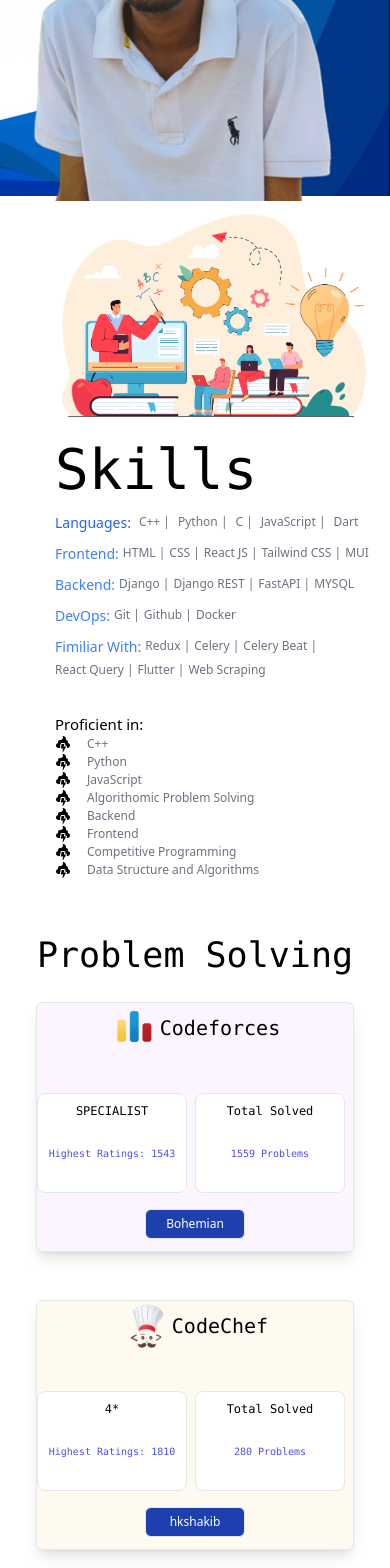
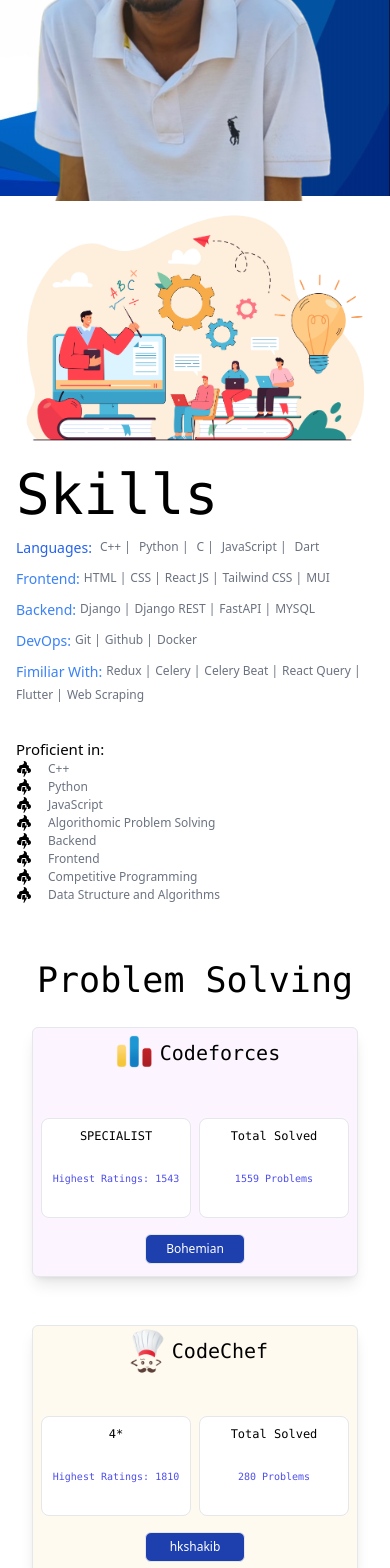
Before and after one commit to hkshakib/portfolio, a React (Create React App) app: page / in a window 390 px wide. Shown: the part 432-2000 px from the top of the page. Built offline with nearby package versions, Linux system fonts and the light colour scheme; what tailwindcss-font-inter would draw is missing.

Commit message:
fix: some responsive issues

```diff
--- a/src/App.js
+++ b/src/App.js
@@ -16,7 +16,7 @@
 
       <Navbar />
 
-      <section id="home" className="flex pt-[50px] items-center justify-center z-1 relative">
+      <section id="home" className="flex pt-[50px] items-center justify-center z-0 relative">
         <Home />
       </section>
 
--- a/src/components/Navbar.jsx
+++ b/src/components/Navbar.jsx
@@ -8,7 +8,7 @@
 
   useEffect(() => {
     const handleScroll = () => {
-      const isScrolled = window.scrollY > 0;
+      const isScrolled = window.scrollY > 500;
       setIsNavbarSticky(isScrolled);
     };
 
@@ -23,7 +23,7 @@
 
 
   const toggleMenu = () => {
-    setMenuOpen(!menuOpen);
+    setMenuOpen(!menuOpen && isNavbarSticky);
   };
 
   return (
@@ -75,15 +75,15 @@
           className='flex text-black cursor-pointer hover:text-gray-600 '
           onClick={toggleMenu}
         >
-          {menuOpen ? <AiOutlineMenu /> : <AiOutlineMenu />}
+          { menuOpen ? <AiOutlineMenu /> : <AiOutlineMenu />}
         </button>
       </div>
 
 
 
       {menuOpen && (
-        <div className='lg:hidden absolute top-16 left-0 right-0 bg-gray-400 z-1000000 w-[100%] transition-all duration-500 ease-in'>
-          <ul className='flex flex-col gap-4 text-[10px] text-[#f2f4f8] transition-all duration-500 ease-in p-4'>
+        <div className='lg:hidden absolute top-16 left-0 right-0 bg-white z-1000000 w-[100%] transition-all duration-500 ease-in z-1000'>
+          <ul className='flex flex-col gap-4 text-[10px] text-black transition-all duration-500 ease-in p-4'>
             <li className='hover:text-blue-600 cursor-pointer'>
               <a href='#home'>Home</a>
             </li>
@@ -107,7 +107,7 @@
             </li>
           </ul>
           <a href={CV} target="_blank" rel="noopener noreferrer" className='mx-[20px]'>
-            <button className='border h-[30px] w-[100px]  my-2 rounded-lg bg-blue-500 text-white font-semibold hover:bg-blue-400 hover:shadow-lg text-[12px]'>
+            <button className='border h-[30px] w-[100px]  my-2 rounded-lg bg-blue-500 text-black font-semibold hover:bg-blue-400 hover:shadow-lg text-[12px]'>
               Download CV
             </button>
           </a>
--- a/src/pages/Experience.jsx
+++ b/src/pages/Experience.jsx
@@ -20,7 +20,7 @@
             </div>
             <div class="relative col-span-1 w-full h-full flex justify-center items-center">
                 <div class="h-full w-1 bg-indigo-300"></div>
-                <div class="absolute w-6 h-6 rounded-full bg-indigo-400 z-10 text-white text-center">1</div>
+                <div class="absolute w-6 h-6 rounded-full bg-indigo-400 z-1 text-white text-center">1</div>
             </div>
             <div class="col-span-4 w-full h-full"></div>
 
@@ -29,7 +29,7 @@
             <div class="col-span-4 w-full h-full"></div>
             <div class="relative col-span-1 w-full h-full flex justify-center items-center">
                 <div class="h-full w-1 bg-indigo-300"></div>
-                <div class="absolute w-6 h-6 rounded-full bg-indigo-400 z-10 text-white text-center">2</div>
+                <div class="absolute w-6 h-6 rounded-full bg-indigo-400 z-1 text-white text-center">2</div>
             </div>
             <div class="col-span-4 w-full h-full ">
                 <div class="w-full h-full bg-[#FEFAF0] rounded-md p-2 md:pl-4">
@@ -62,7 +62,7 @@
             </div>
             <div class="relative col-span-1 w-full h-full flex justify-center items-center">
                 <div class="h-full w-1 bg-indigo-300"></div>
-                <div class="absolute w-6 h-6 rounded-full bg-indigo-400 z-10 text-white text-center">3</div>
+                <div class="absolute w-6 h-6 rounded-full bg-indigo-400 z-1 text-white text-center">3</div>
             </div>
             <div class="col-span-4 w-full h-full"></div>
         </div>
--- a/src/pages/ProblemSolving.jsx
+++ b/src/pages/ProblemSolving.jsx
@@ -22,7 +22,7 @@
                         </h1>
                     </div>
 
-                    <div className='flex justify-around items-center pt-10 pr-2 lf:pl-0 lg:pr-0 '>
+                    <div className='flex justify-around items-center pt-10 pr-2 pl-2 lg:pl-0 lg:pr-0 '>
 
                         <div className='flex flex-col items-center bg-white h-[100px] w-[150px] rounded-lg border'>
                             <h1 className='uppercse font-mono lg:text-[16px] text-[12px] mb-[10px] lg:p-2 p-2'>SPECIALIST</h1>
@@ -57,7 +57,7 @@
                             </h1>
                         </div>
 
-                        <div className='flex justify-around items-center pt-10 pr-2 lf:pl-0 lg:pr-0'>
+                        <div className='flex justify-around items-center pt-10 pr-2 pl-2 lg:pl-0 lg:pr-0'>
 
                             <div className='flex flex-col items-center bg-white h-[100px] w-[150px]  rounded-lg border'>
                                 <h1 className='uppercse font-mono lg:text-[16px] text-[12px] mb-[10px] lg:p-2 p-2'>4*</h1>
@@ -85,7 +85,7 @@
                                 LeetCode
                             </h1>
                         </div>
-                        <div className='flex justify-around items-center pt-10 pr-2 lf:pl-0 lg:pr-0'>
+                        <div className='flex justify-around items-center pt-10 pr-2 pl-2 lg:pl-0 lg:pr-0'>
 
                             <div className='flex flex-col items-center bg-white h-[100px] w-[150px] rounded-lg border'>
                                 <h1 className='uppercse font-mono lg:text-[16px] text-[12px] mb-[10px] lg:p-2 p-2'>Max Streak</h1>
--- a/src/pages/Skills.jsx
+++ b/src/pages/Skills.jsx
@@ -6,15 +6,15 @@
   return (
     <div className='flex flex-col lg:flex-row'>
 
-        <div className='flex lg:flex-1 justify-end mr-[10px]'>
-            <div className='flex basis-[90%]'>
+        <div className='flex lg:flex-1 lg:justify-end mr-[10px]'>
+            <div className='flex lg:basis-[90%]'>
                 <img className='bg-contain' src={Image} alt="skills" />
             </div>
         </div>
 
-        <div className='flex flex-1 justify-end'>
+        <div className='flex flex-1 lg:justify-end'>
 
-            <div className='flex basis-[90%] flex-col lg:justify-start lg:items-start lg:pt-[50px] pl-4 lg:pl-12'>
+            <div className='flex lg:basis-[90%] flex-col lg:justify-start lg:items-start lg:pt-[50px] pl-4 lg:pl-12'>
             <h1 className='text-[56px] font-mono'>Skills</h1>
             <div className='flex flex-wrap justify-start items-center gap-2 lg:gap-2 mb-[10px]'>
                 <h2 className='text-blue-600 text-[14px] lg:text-[18px]'>Languages: </h2>
```
